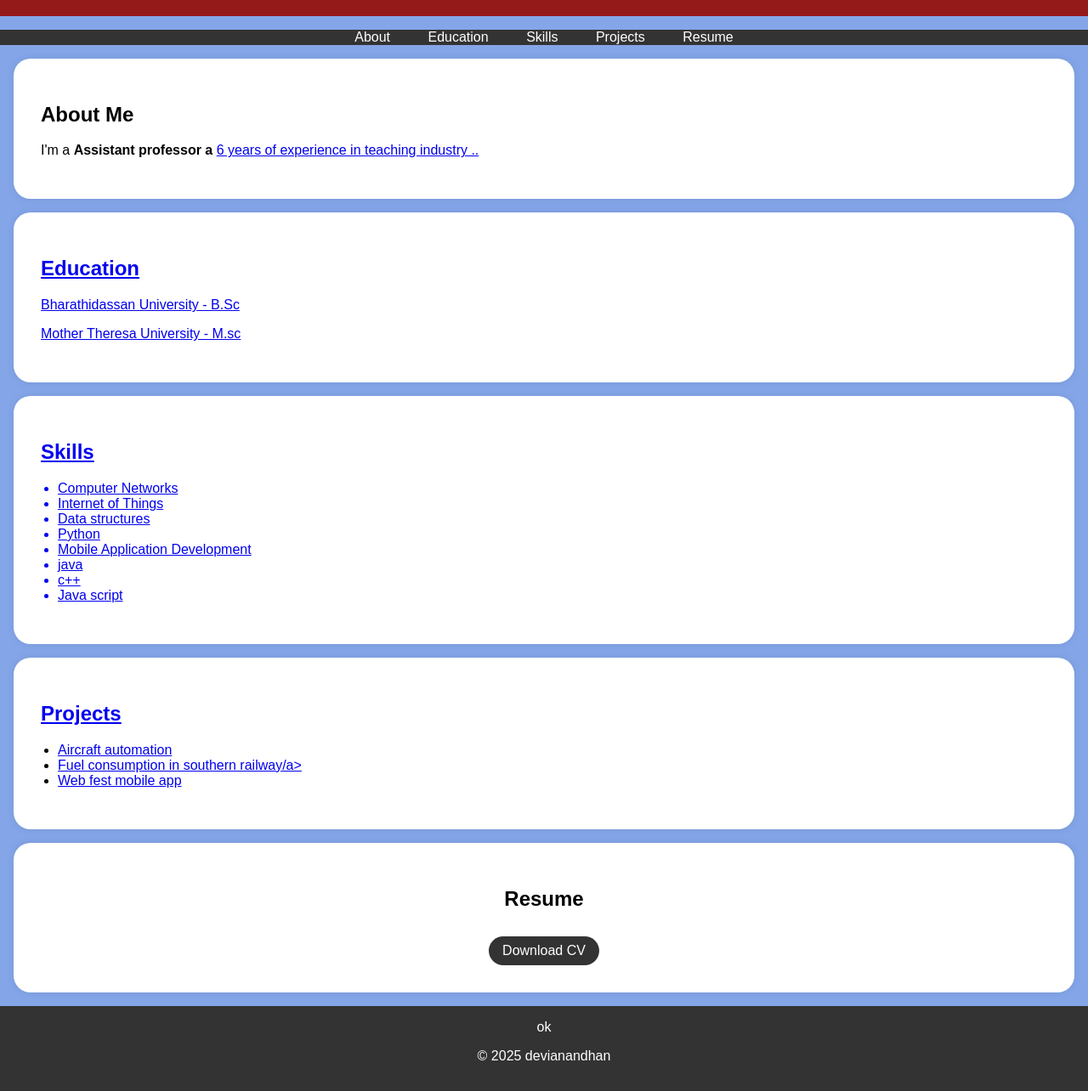
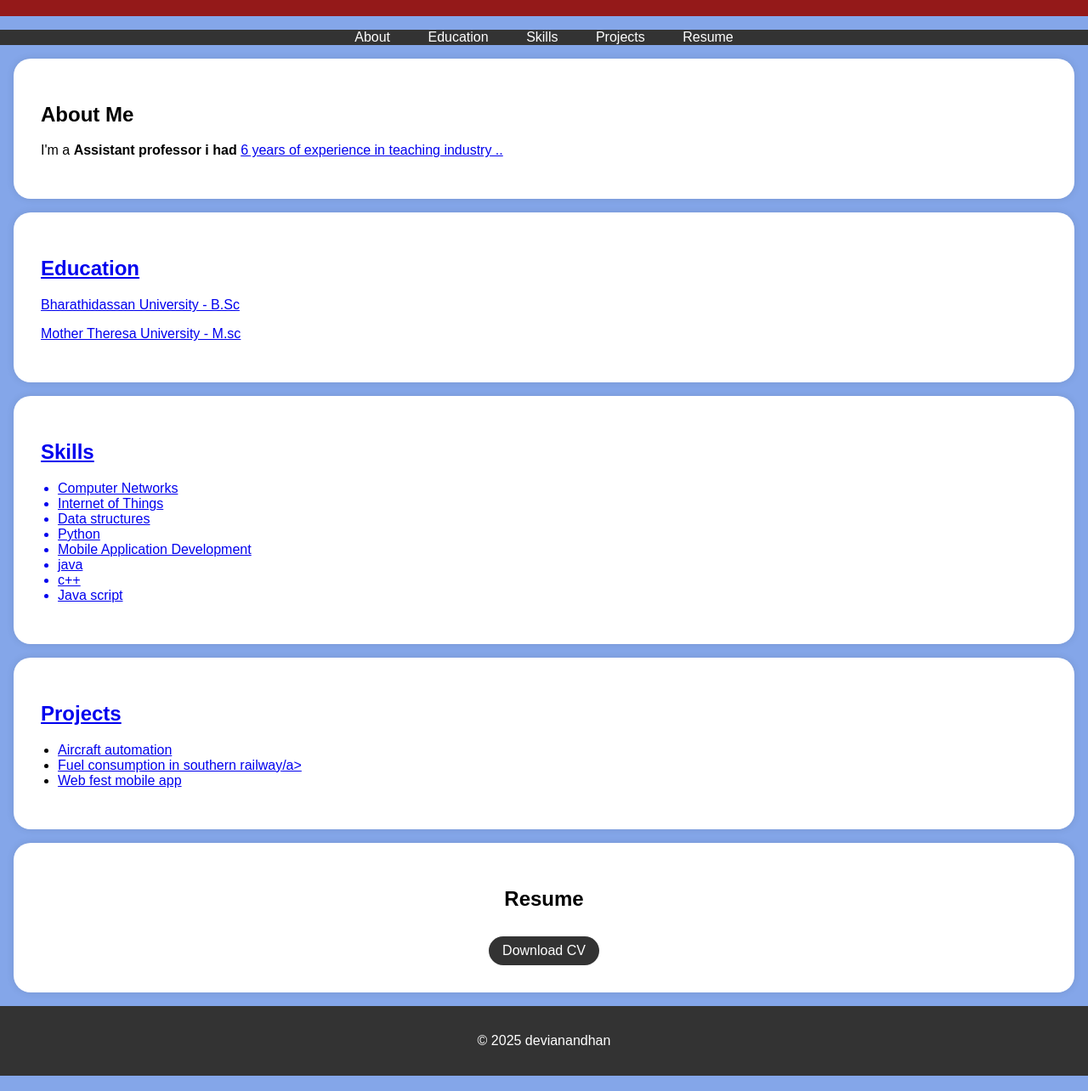
Before and after one commit to devibala1234/Devi-, a plain HTML site: page index.html in a window 1280 px wide. Shown: the part 178-1462 px from the top of the page at 85% size. Drawn offline with Linux system fonts and the light colour scheme.

Commit message:
Update index.html

```diff
--- a/index.html
+++ b/index.html
@@ -115,7 +115,7 @@
     <section id="about">
         <div class="section-content">
             <h2>About Me</h2>
-            <p>I'm a <b>Assistant professor a</b> <a href="https://techtrainer20.github.io/git_con2/" traget="_target">6 years of experience in teaching industry ..</p>
+            <p>I'm a <b>Assistant professor i had</b> <a href="https://techtrainer20.github.io/git_con2/" traget="_target">6 years of experience in teaching industry ..</p>
         </div>
     </section>
 
@@ -163,13 +163,13 @@
         <div class="section-content">
             <center>
             <h2>Resume</h2>
-            <a href="./devi IT.pdf" target="_blank" class="download-button">Download CV</a>
+            <a href="https://drive.google.com/file/d/1cMotz0HDdfMxiGzA0oS545upzRQxXEhi/view?usp=drivesdk" target="_blank" class="download-button">Download CV</a>
         </center>
         </div>
 
     </section>
 
-    <footer>ok
+    <footer>
         <p>&copy; 2025 devianandhan</p>
     </footer>
 
```
